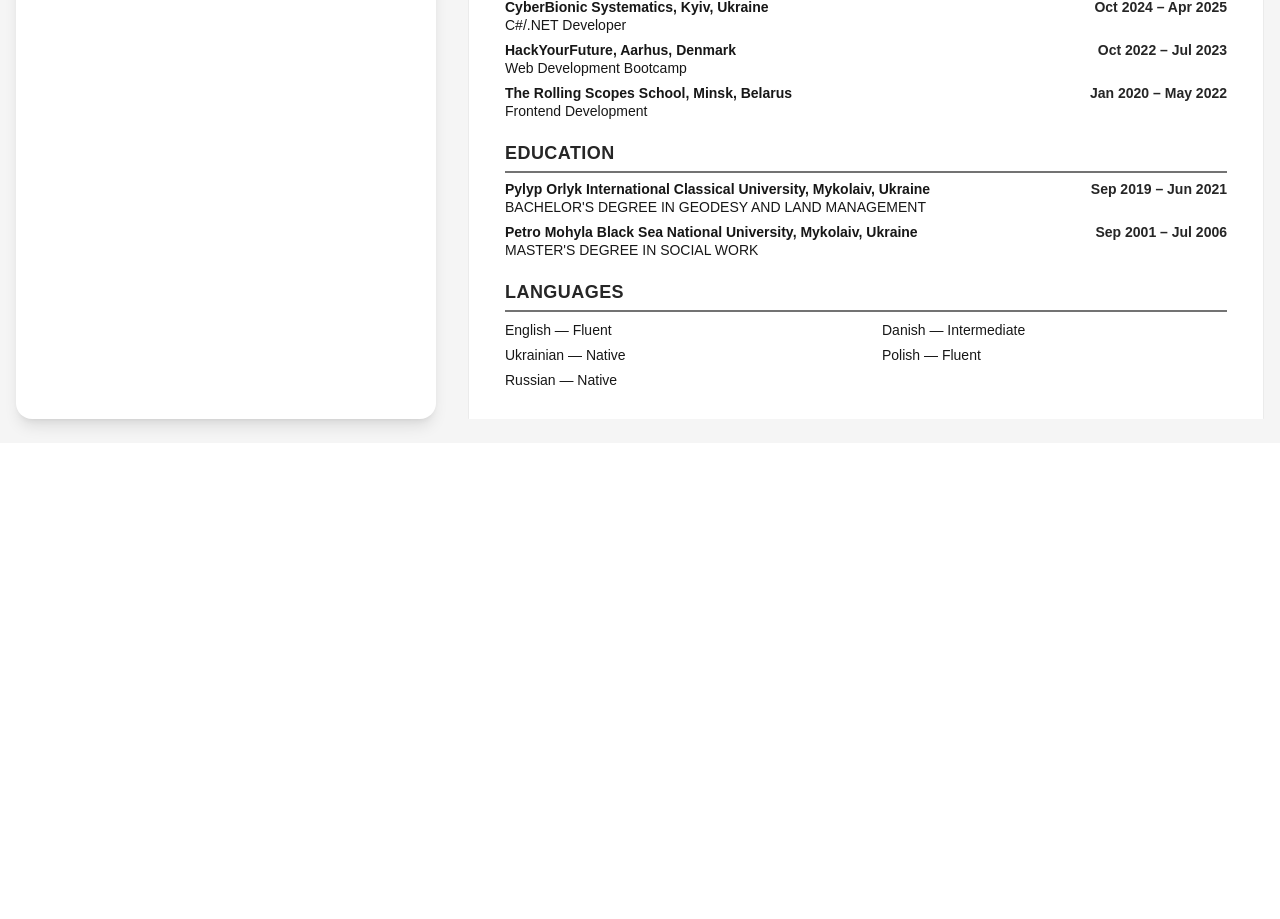
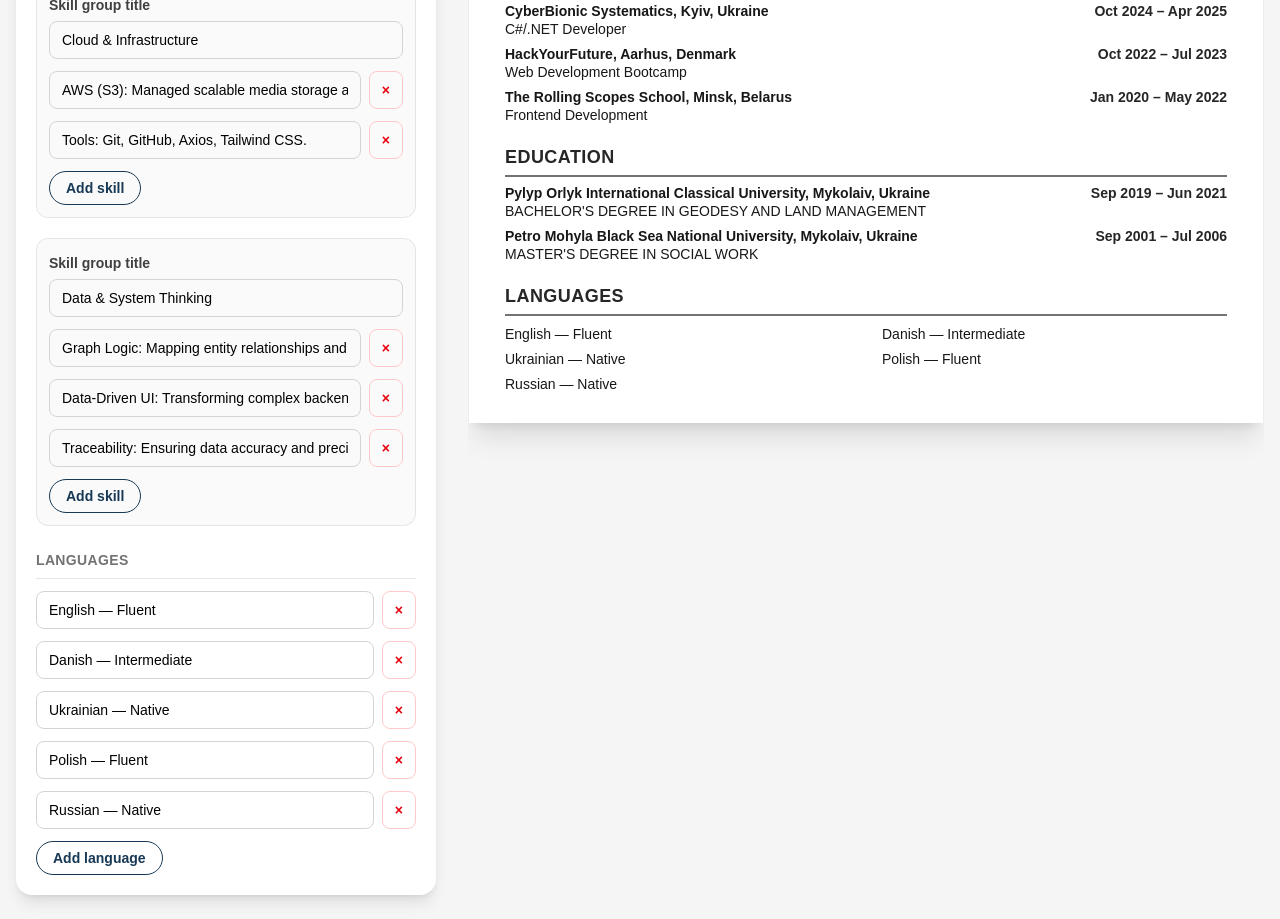
Before and after one commit to AnnaDzig/cv-editor, a React (Vite) app: page / in a window 1280 px wide. Shown: the part 1480-2399 px from the top of the page. Before the commit the page ends 1923 px from the top, so only its background shows below. Built offline with nearby package versions, Linux system fonts and the light colour scheme.

Commit message:
add more abilities for editing

```diff
--- a/src/components/CvEditor.tsx
+++ b/src/components/CvEditor.tsx
@@ -27,11 +27,92 @@ export default function CvEditor({ data, setData }: CvEditorProps) {
     }));
   };
 
+  const updateSkillGroupTitle = (groupId: string, value: string) => {
+    setData((prev) => ({
+      ...prev,
+      skills: prev.skills.map((group) =>
+        group.id === groupId ? { ...group, title: value } : group,
+      ),
+    }));
+  };
+
+  const updateSkillItem = (
+    groupId: string,
+    itemIndex: number,
+    value: string,
+  ) => {
+    setData((prev) => ({
+      ...prev,
+      skills: prev.skills.map((group) =>
+        group.id === groupId
+          ? {
+              ...group,
+              items: group.items.map((item, index) =>
+                index === itemIndex ? value : item,
+              ),
+            }
+          : group,
+      ),
+    }));
+  };
+
+  const addSkillItem = (groupId: string) => {
+    setData((prev) => ({
+      ...prev,
+      skills: prev.skills.map((group) =>
+        group.id === groupId
+          ? {
+              ...group,
+              items: [...group.items, "New skill: Description"],
+            }
+          : group,
+      ),
+    }));
+  };
+
+  const removeSkillItem = (groupId: string, itemIndex: number) => {
+    setData((prev) => ({
+      ...prev,
+      skills: prev.skills.map((group) =>
+        group.id === groupId
+          ? {
+              ...group,
+              items: group.items.filter((_, index) => index !== itemIndex),
+            }
+          : group,
+      ),
+    }));
+  };
+
+  const updateLanguage = (indexToUpdate: number, value: string) => {
+    setData((prev) => ({
+      ...prev,
+      languages: prev.languages.map((language, index) =>
+        index === indexToUpdate ? value : language,
+      ),
+    }));
+  };
+
+  const addLanguage = () => {
+    setData((prev) => ({
+      ...prev,
+      languages: [...prev.languages, "New language — Level"],
+    }));
+  };
+
+  const removeLanguage = (indexToRemove: number) => {
+    setData((prev) => ({
+      ...prev,
+      languages: prev.languages.filter((_, index) => index !== indexToRemove),
+    }));
+  };
+
   return (
     <aside className="w-full rounded-2xl bg-white p-5 shadow-lg lg:w-[420px] print:hidden">
       <h2 className="text-xl font-bold text-neutral-900">Edit CV</h2>
 
-      <div className="mt-5 space-y-4">
+      <div className="mt-5 space-y-6">
+        <EditorSection title="Personal information">
           <Input
             label="Name"
             value={data.name}
@@ -79,7 +160,9 @@ export default function CvEditor({ data, setData }: CvEditorProps) {
             value={data.photoUrl}
             onChange={(value) => updateTextField("photoUrl", value)}
           />
+        </EditorSection>
 
+        <EditorSection title="Summary">
           <label className="block">
             <span className="text-sm font-semibold text-neutral-700">
               Summary
@@ -87,13 +170,107 @@ export default function CvEditor({ data, setData }: CvEditorProps) {
 
             <textarea
               value={data.summary}
-            onChange={(event) => updateTextField("summary", event.target.value)}
+              onChange={(event) =>
+                updateTextField("summary", event.target.value)
+              }
               rows={6}
               className="mt-1 w-full rounded-lg border border-neutral-300 px-3 py-2 text-sm outline-none focus:border-[#173955] focus:ring-2 focus:ring-[#173955]/20"
             />
           </label>
+        </EditorSection>
+
+        <EditorSection title="Skills">
+          <div className="space-y-5">
+            {data.skills.map((group) => (
+              <div
+                key={group.id}
+                className="rounded-xl border border-neutral-200 bg-neutral-50 p-3">
+                <Input
+                  label="Skill group title"
+                  value={group.title}
+                  onChange={(value) => updateSkillGroupTitle(group.id, value)}
+                />
+
+                <div className="mt-3 space-y-3">
+                  {group.items.map((item, index) => (
+                    <div key={`${group.id}-${index}`} className="flex gap-2">
+                      <input
+                        value={item}
+                        onChange={(event) =>
+                          updateSkillItem(group.id, index, event.target.value)
+                        }
+                        className="w-full rounded-lg border border-neutral-300 px-3 py-2 text-sm outline-none focus:border-[#173955] focus:ring-2 focus:ring-[#173955]/20"
+                      />
+
+                      <button
+                        type="button"
+                        onClick={() => removeSkillItem(group.id, index)}
+                        className="rounded-lg border border-red-200 px-3 text-sm font-semibold text-red-600 transition hover:bg-red-50">
+                        ×
+                      </button>
+                    </div>
+                  ))}
+                </div>
+
+                <button
+                  type="button"
+                  onClick={() => addSkillItem(group.id)}
+                  className="mt-3 rounded-full border border-[#173955] px-4 py-1.5 text-sm font-semibold text-[#173955] transition hover:bg-[#173955] hover:text-white">
+                  Add skill
+                </button>
+              </div>
+            ))}
+          </div>
+        </EditorSection>
+
+        <EditorSection title="Languages">
+          <div className="space-y-3">
+            {data.languages.map((language, index) => (
+              <div key={index} className="flex gap-2">
+                <input
+                  value={language}
+                  onChange={(event) =>
+                    updateLanguage(index, event.target.value)
+                  }
+                  className="w-full rounded-lg border border-neutral-300 px-3 py-2 text-sm outline-none focus:border-[#173955] focus:ring-2 focus:ring-[#173955]/20"
+                />
+
+                <button
+                  type="button"
+                  onClick={() => removeLanguage(index)}
+                  className="rounded-lg border border-red-200 px-3 text-sm font-semibold text-red-600 transition hover:bg-red-50">
+                  ×
+                </button>
+              </div>
+            ))}
+
+            <button
+              type="button"
+              onClick={addLanguage}
+              className="rounded-full border border-[#173955] px-4 py-1.5 text-sm font-semibold text-[#173955] transition hover:bg-[#173955] hover:text-white">
+              Add language
+            </button>
+          </div>
+        </EditorSection>
       </div>
     </aside>
+  );
+}
+
+type EditorSectionProps = {
+  title: string;
+  children: React.ReactNode;
+};
+
+function EditorSection({ title, children }: EditorSectionProps) {
+  return (
+    <section>
+      <h3 className="mb-3 border-b border-neutral-200 pb-2 text-sm font-bold uppercase tracking-wide text-neutral-500">
+        {title}
+      </h3>
+
+      <div className="space-y-4">{children}</div>
+    </section>
   );
 }
 
--- a/src/components/CvHeader.tsx
+++ b/src/components/CvHeader.tsx
@@ -15,7 +15,7 @@ export default function CvHeader({ data }: CvHeaderProps) {
         />
       </div>
 
-      <div className="pt-1 pl-2">
+      <div className="py-1 pl-2">
         <p className="text-[20px] font-semibold tracking-[0.12em] text-[#173955]">
           {data.name}
         </p>
--- a/src/components/SkillsSection.tsx
+++ b/src/components/SkillsSection.tsx
@@ -19,14 +19,14 @@ export default function SkillsSection({ skills }: SkillsSectionProps) {
 
             <ul className="mt-1 list-disc space-y-1 pl-7 text-[14px] leading-[1.35] text-neutral-900">
               {group.items.map((item) => {
-                const [label, value] = item.split(":");
+                const [label, ...rest] = item.split(":");
+                const value = rest.join(":").trim();
 
                 return (
                   <li key={item}>
                     {value ? (
                       <>
-                        <strong>{label}:</strong>
-                        {value}
+                        <strong>{label}:</strong> {value}
                       </>
                     ) : (
                       item
```
Lines whose indentation alone changed are shown as unchanged.
